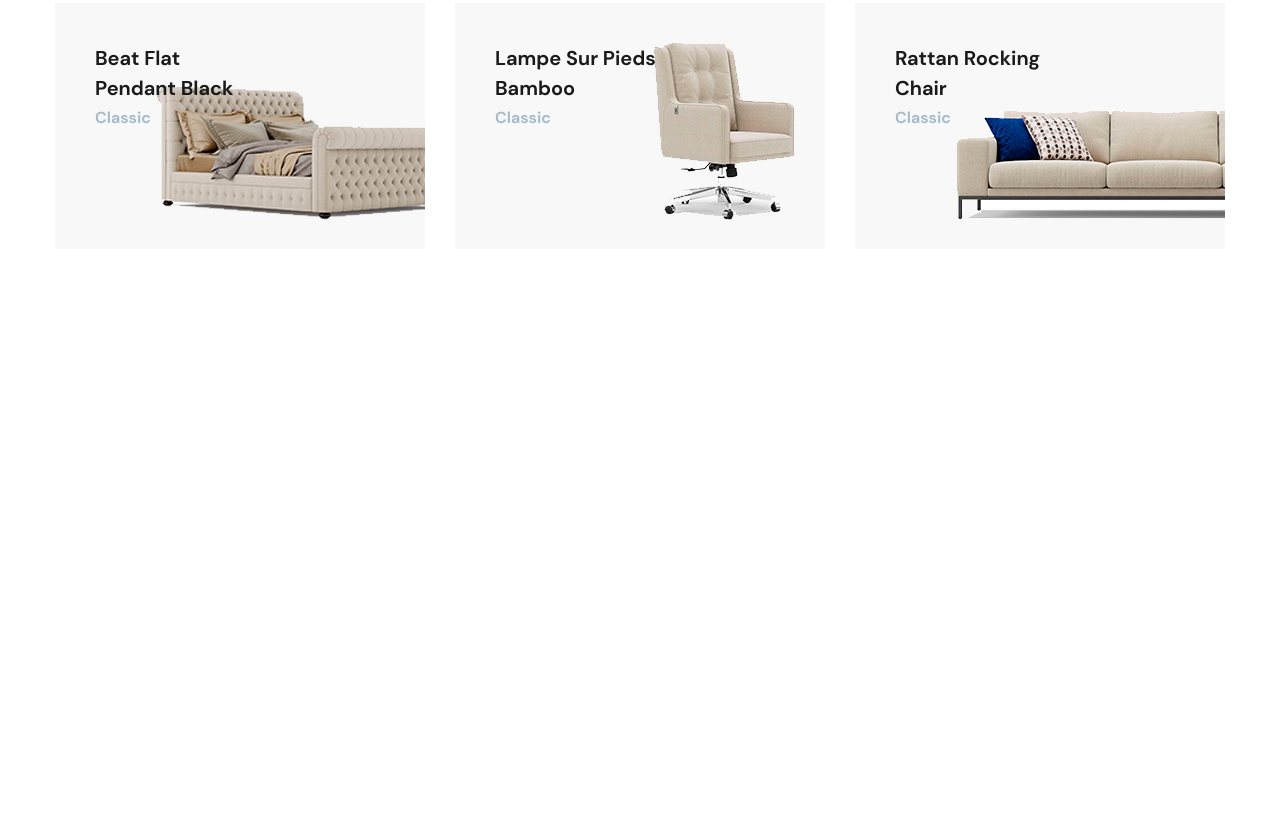
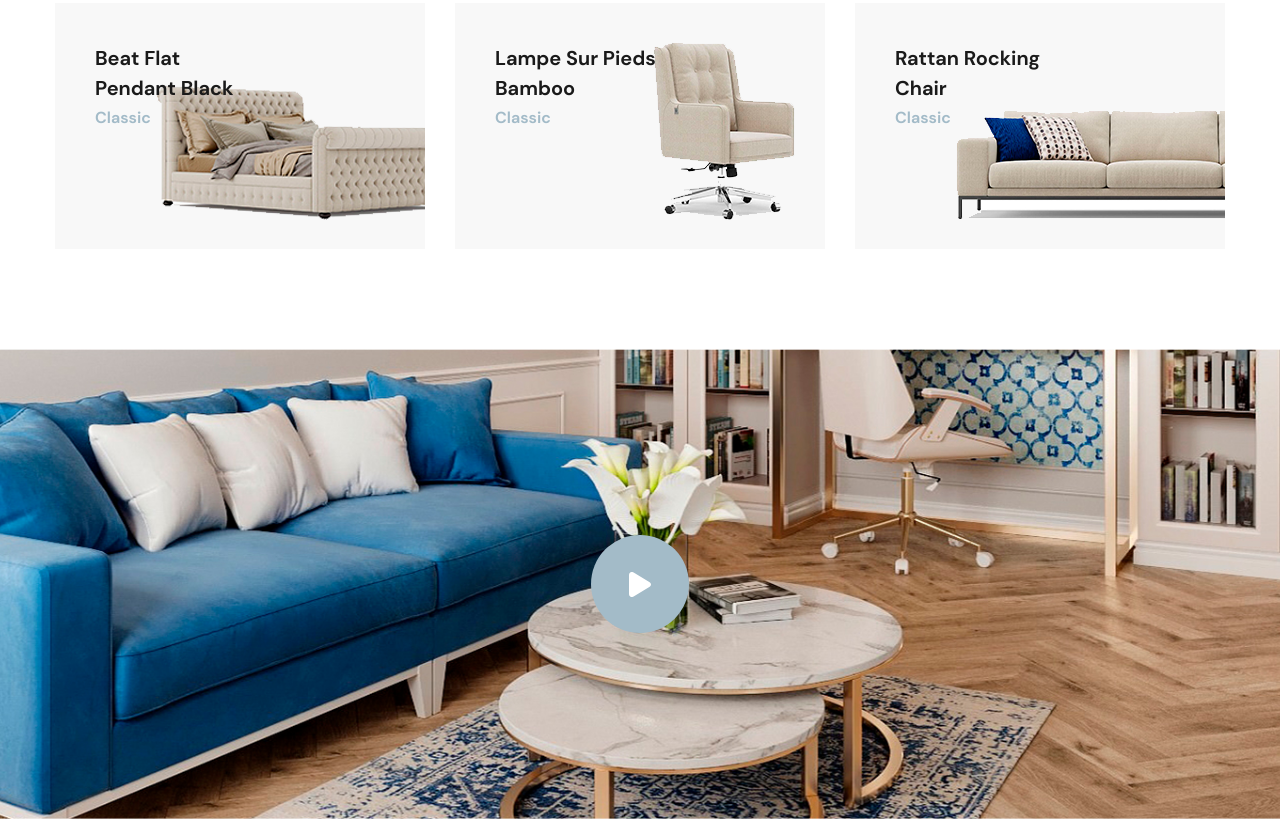
Before and after one commit to max-kot/glee, a website: page src/html/index.html in a window 1280 px wide. Shown: the part 3265-4084 px from the top of the page. Before the commit the page ends 3614 px from the top, so only its background shows below. Drawn offline with nearby package versions, Linux system fonts and the light colour scheme; files that its build step writes are made by us from their sources; files whose address does not match are found by name; a web font is replaced by a local one.

Commit message:
added video block sections

```diff
--- a/src/html/index.html
+++ b/src/html/index.html
@@ -15,6 +15,7 @@
 		@@include('./sections/_product-block.html')
 		@@include('./sections/_specials.html')
 		@@include('./sections/_category.html')
+		@@include('./sections/_video-block.html')
 
 	</div>
 	@@include('./base/scripts.html')
--- /dev/null
+++ b/src/html/sections/_video-block.html
@@ -0,0 +1,16 @@
+<div class="video-block">
+	<div class="video-block__image">
+		<img src="img/video/poster.jpg" alt="Poster">
+	</div>
+	<div class="container">
+		<div class="video-block__body">
+			<a class="video-block__btn" href="https://www.youtube.com/watch?v=m0zJsAFzvys" data-fancybox>
+				<svg xmlns="http://www.w3.org/2000/svg" width="22" height="25" viewBox="0 0 22 25">
+					<path fill="#fff"
+						d="M970.684,3900.74l-16.044,9.8a3.228,3.228,0,0,1-3.062.14,2.685,2.685,0,0,1-1.579-2.39V3888.7a2.685,2.685,0,0,1,1.579-2.39,3.258,3.258,0,0,1,3.062.15l16.044,9.79A2.666,2.666,0,0,1,972,3898.5,2.638,2.638,0,0,1,970.684,3900.74Z"
+						transform="translate(-950 -3886)" />
+				</svg>
+			</a>
+		</div>
+	</div>
+</div>
--- a/src/js/main.js
+++ b/src/js/main.js
@@ -11,9 +11,10 @@ import './modules/_burger-menu.js';
 import './modules/_mixitup.js';
 
 // Category filter
-
 import './modules/_category-filter.js';
 
+// Fancybox
+import './modules/_fancybox.js';
 // Range-slider
 //import './modules/_range-slider.js';
 
@@ -21,8 +22,7 @@ import './modules/_category-filter.js';
 //import './modules/_form-styler.js';
 
 
-// Fancybox
-//import './modules/_fancybox.js';
+
 
 
 // Acordion
--- a/src/scss/base/_libs.scss
+++ b/src/scss/base/_libs.scss
@@ -5,7 +5,7 @@
 @import "../../node_modules/slick-carousel/slick/slick.css";
 
 // Fancybox
-//@import "../../node_modules/@fancyapps/ui/dist/fancybox.css";
+@import "../../node_modules/@fancyapps/ui/dist/fancybox.css";
 
 // Range slider
 //@import "../../node_modules/ion-rangeslider/css/ion.rangeSlider.css";
--- /dev/null
+++ b/src/scss/sections/_video-block.scss
@@ -0,0 +1,91 @@
+.video-block {
+	position: relative;
+
+	&__image {
+		position: absolute;
+		top: 0;
+		left: 0;
+		height: 100%;
+		width: 100%;
+		z-index: -1;
+		img,
+		picture {
+			position: absolute;
+			top: 0;
+			left: 0;
+			height: 100%;
+			width: 100%;
+			object-fit: cover;
+		}
+	}
+
+	&__body {
+		display: flex;
+		justify-content: center;
+		align-items: center;
+		padding: 186px 0;
+
+		@media (max-width: 768px) {
+			padding: 100px 0;
+		}
+	}
+
+	&__btn {
+		width: 98px;
+		height: 98px;
+		display: flex;
+		justify-content: center;
+		align-items: center;
+		background: #a3bbc8;
+		border-radius: 50%;
+		position: relative;
+		transition: all 0.3s;
+
+		@media (max-width: 768px) {
+			width: 80px;
+			height: 80px;
+		}
+
+		svg path {
+			transition: all 0.3s;
+		}
+
+		&:hover {
+			background: #f1f1f1;
+
+			svg path {
+				fill: #a3bbc8;
+			}
+		}
+
+		&::before {
+			content: "";
+			position: absolute;
+			z-index: -1;
+			top: 50%;
+			left: 50%;
+			transform: translate(-50%, -50%);
+			background: #a3bbc8;
+			width: 127px;
+			height: 127px;
+			border-radius: 50%;
+			opacity: 0.6;
+			animation: glowing1 2500ms infinite;
+		}
+	}
+}
+
+@keyframes glowing1 {
+	0% {
+		width: 0;
+		height: 0;
+	}
+	50% {
+		height: 127px;
+		width: 127px;
+	}
+	100% {
+		height: 0px;
+		width: 0px;
+	}
+}
--- a/src/scss/style.scss
+++ b/src/scss/style.scss
@@ -12,3 +12,4 @@
 @import "./sections/_product-block.scss";
 @import "./sections/_specials.scss";
 @import "./sections/_category.scss";
+@import "./sections/_video-block.scss";
```
Also changed, not shown: src/index.html (+16 -0 lines), dist/css/style.css, dist/css/style.min.css, dist/img/icons/play-btn.svg (added), dist/img/video/poster.jpg (added), dist/img/video/poster.webp (added), dist/index.html, dist/js/main.js, dist/js/main.min.js, src/css/style.css, src/css/style.min.css, src/img/icons/play-btn.svg (added), src/img/video/poster.jpg (added), src/js/main.min.js.
